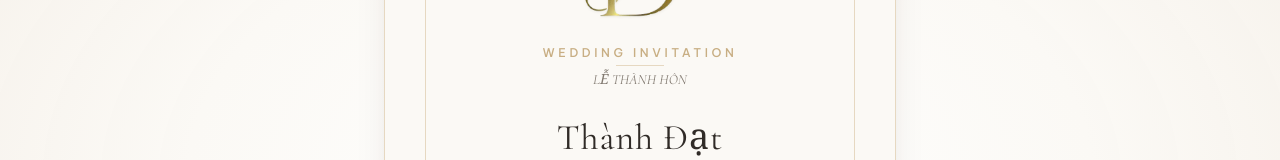
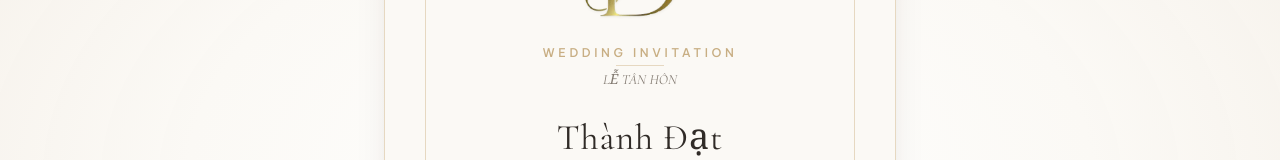
Before and after one commit to Vu-Phi-Ung-Vuong/thiepcuoi-nhatrai, a React (Vite) app: page / in a window 1280 px wide. Shown: the part 218-378 px from the top of the page. Built offline with nearby package versions, Linux system fonts and the light colour scheme; a web font is replaced by a local one.

Commit message:
Content: Doi ten tieu de su kien Nha Trai thanh Le Tan Hon

```diff
--- a/src/data/weddingConfig.ts
+++ b/src/data/weddingConfig.ts
@@ -3,7 +3,7 @@ import type { WeddingConfig } from '../types/wedding';
 /**
  * =========================================================================
  * BẢNG ĐIỀU KHIỂN NỘI DUNG ĐÁM CƯỚI (CENTRAL WEDDING CONFIGURATION)
- * PHIÊN BẢN NHÀ TRAI - LỄ THÀNH HÔN
+ * PHIÊN BẢN NHÀ TRAI - LỄ TÂN HÔN
  * =========================================================================
  *
  * Thông tin chính thức của Cặp đôi:
@@ -11,13 +11,13 @@ import type { WeddingConfig } from '../types/wedding';
  */
 
 export const weddingConfig: WeddingConfig = {
-  // Định danh phiên bản: Nhà Trai (Lễ Thành Hôn - Tên Chú Rể đứng trước)
+  // Định danh phiên bản: Nhà Trai (Lễ Tân Hôn - Tên Chú Rể đứng trước)
   partyType: "nhatrai",
 
   // 1. CẤU HÌNH TIÊU ĐỀ & CHIA SẺ MẠNG XÃ HỘI (SEO & SOCIAL SHARE)
   meta: {
-    title: "Thành Đạt & Xuân Thuỳ | Lễ Thành Hôn",
-    description: "Gia đình Nhà Trai trân trọng kính mời quý khách tham dự Lễ Thành Hôn của Thành Đạt & Xuân Thuỳ.",
+    title: "Thành Đạt & Xuân Thuỳ | Lễ Tân Hôn",
+    description: "Gia đình Nhà Trai trân trọng kính mời quý khách tham dự Lễ Tân Hôn của Thành Đạt & Xuân Thuỳ.",
     ogImage: "/images/BIADatThuy_5920.jpg",
   },
 
@@ -73,7 +73,7 @@ export const weddingConfig: WeddingConfig = {
   // 5. TRẢI NGHIỆM MỞ THIỆP ĐẦU TIÊN (ENVELOPE OPENING EXPERIENCE)
   opening: {
     title: "WEDDING INVITATION",
-    subtitle: "LỄ THÀNH HÔN",
+    subtitle: "LỄ TÂN HÔN",
     dateDisplay: "27-12-2026",
     buttonText: "Mở thiệp",
     helperText: "Chạm để mở lời mời & lắng nghe điệu nhạc",
@@ -201,7 +201,7 @@ export const weddingConfig: WeddingConfig = {
   events: [
     {
       id: "event-tieccuoi",
-      title: "Lễ Thành Hôn",
+      title: "Lễ Tân Hôn",
       subtitle: "Tại Tư Gia Nhà Trai",
       date: "27.12.2026 (Nhằm 19-11 năm Bính Ngọ)",
       timeDisplay: "11:30 Sáng",
@@ -243,7 +243,7 @@ export const weddingConfig: WeddingConfig = {
     {
       id: "faq-1",
       question: "Lễ cưới diễn ra vào ngày nào và mấy giờ?",
-      answer: "Tiệc cưới Lễ Thành Hôn mừng ngày chung đôi của Thành Đạt & Xuân Thuỳ sẽ diễn ra vào lúc 11:30 trưa Chủ Nhật, ngày 27 tháng 12 năm 2026 (nhằm ngày 19 tháng 11 năm Bính Ngọ) tại Tư Gia Nhà Trai (Số 72/23/3, tổ 10, ấp Sông Co, xã An Long, TP.HCM (tỉnh Bình Dương cũ)).",
+      answer: "Tiệc cưới Lễ Tân Hôn mừng ngày chung đôi của Thành Đạt & Xuân Thuỳ sẽ diễn ra vào lúc 11:30 trưa Chủ Nhật, ngày 27 tháng 12 năm 2026 (nhằm ngày 19 tháng 11 năm Bính Ngọ) tại Tư Gia Nhà Trai (Số 72/23/3, tổ 10, ấp Sông Co, xã An Long, TP.HCM (tỉnh Bình Dương cũ)).",
     },
     {
       id: "faq-2",
```
